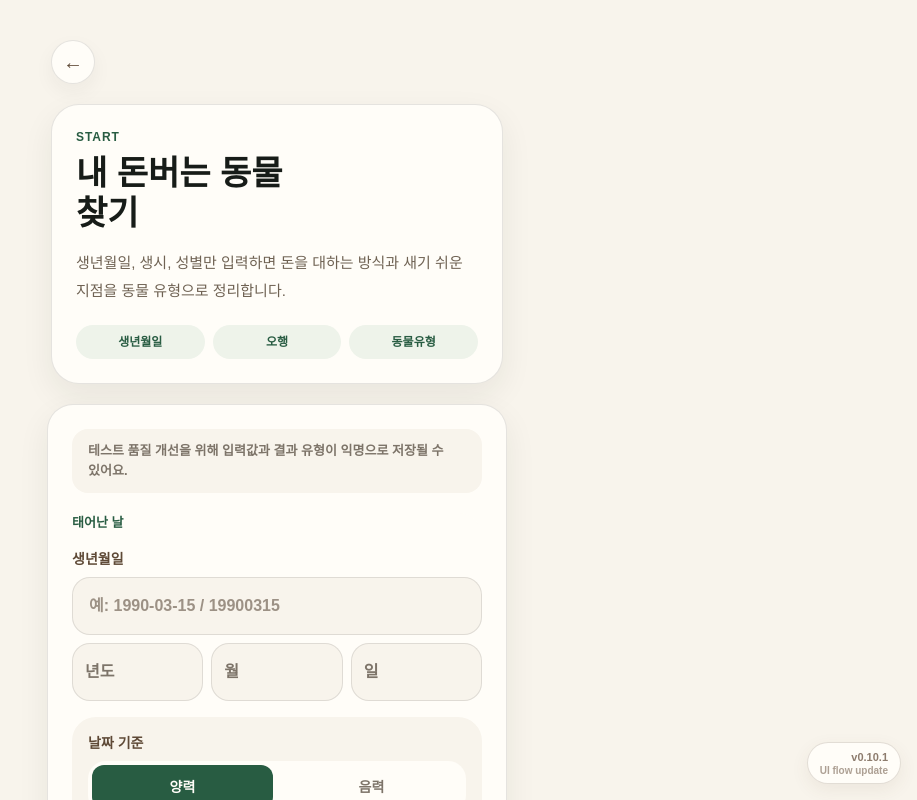
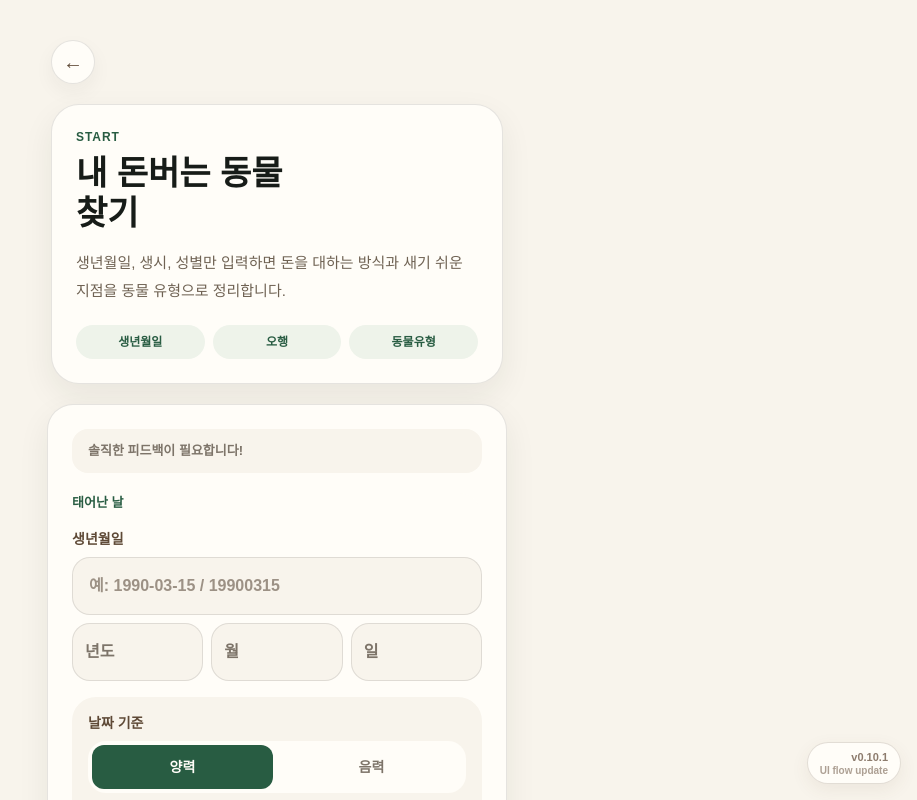
Before and after one commit to graypork/money_saju_test, a Next.js app: page /input in a window 1280 px wide. Shown: the top 800 px of the page, without its empty margins (363-1280 px from the left). Built offline with nearby package versions, Linux system fonts and the light colour scheme.

Commit message:
text edit

```diff
--- a/app/input/page.tsx
+++ b/app/input/page.tsx
@@ -40,7 +40,7 @@ export default function InputPage() {
 
         <section className={`${uiTokens.card} p-6`}>
           <p className="mb-5 rounded-2xl bg-[#F8F4EC] px-4 py-3 text-[13px] font-bold leading-5 text-[#7D7469]">
-            테스트 품질 개선을 위해 입력값과 결과 유형이 익명으로 저장될 수 있어요.
+            솔직한 피드백이 필요합니다!
           </p>
           <BirthForm />
         </section>
```
